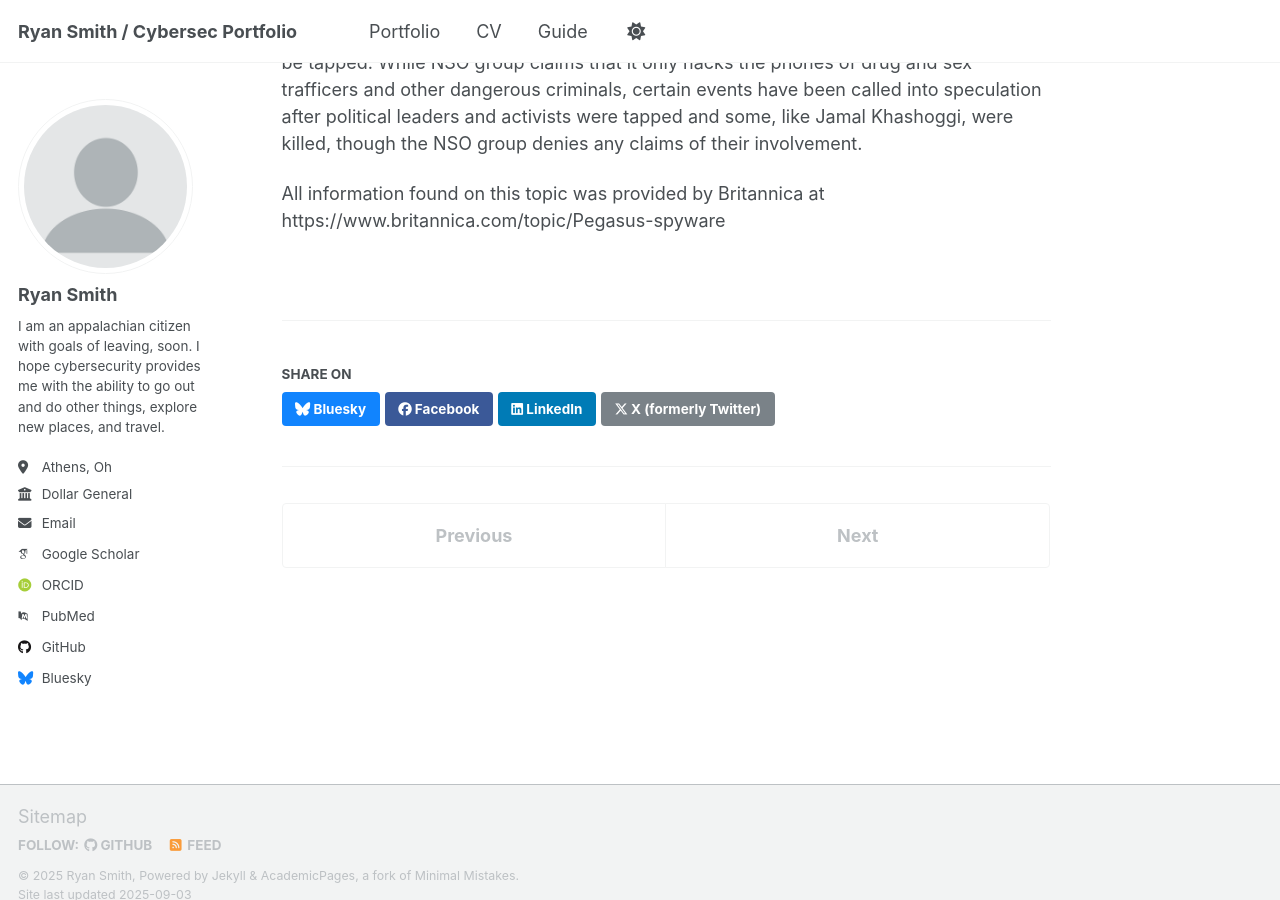
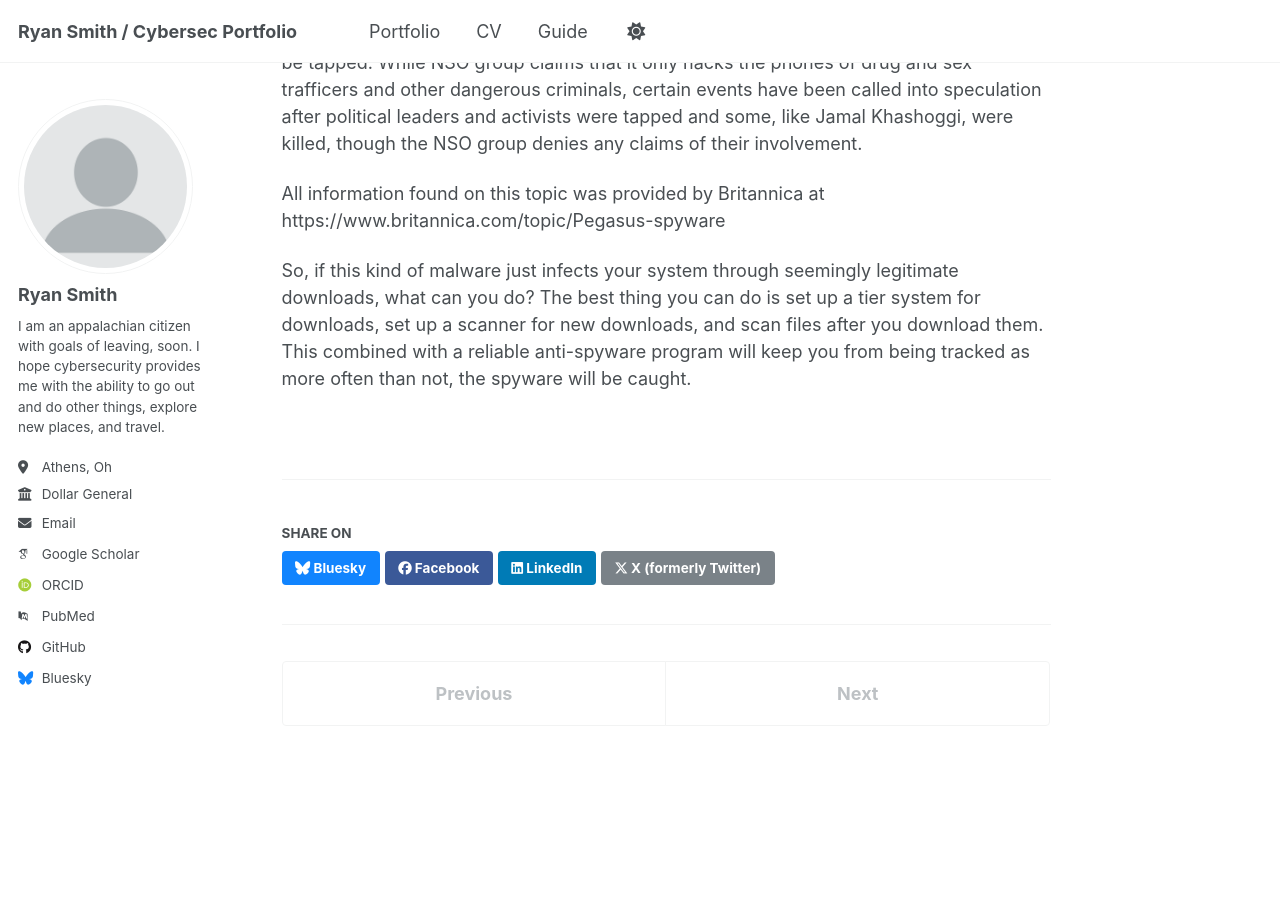
Before and after one commit to Smith-Ryan1/Ryan-Smith-Portfolio, a Jekyll site: the page built from _portfolio/Security Awareness.md, in a window 1280 px wide and 900 px high, scrolled down 534 px. Built offline with Jekyll 4.4.1, drawn with Linux system fonts in a browser that asks for light colours; some web fonts are replaced; a script that is not in the unit is left out.

Commit message:
Update Security Awareness.md

```diff
--- a/_portfolio/Security Awareness.md
+++ b/_portfolio/Security Awareness.md
@@ -10,3 +10,5 @@ One type of Malware I find to be most intresting is Spyware, while not problemat
 I decided to look more into the Isreli NSO group and their Pegsus Spyware. It is a zero-click spyware, meaning it is able to get onto a device without any action taken by the device or its owner. It can listen in on calls, harvest messages, look at photos and location services, and so forth. An intresting fact about this Spyware is its installation fee, costing contractors upwards of five hundred to six hundred thousand dollars for just ten phones to be tapped. While NSO group claims that it only hacks the phones of drug and sex trafficers and other dangerous criminals, certain events have been called into speculation after political leaders and activists were tapped and some, like Jamal Khashoggi, were killed, though the NSO group denies any claims of their involvement.
 
 All information found on this topic was provided by Britannica at https://www.britannica.com/topic/Pegasus-spyware
+
+So, if this kind of malware just infects your system through seemingly legitimate downloads, what can you do? The best thing you can do is set up a tier system for downloads, set up a scanner for new downloads, and scan files after you download them. This combined with a reliable anti-spyware program will keep you from being tracked as more often than not, the spyware will be caught.
```
